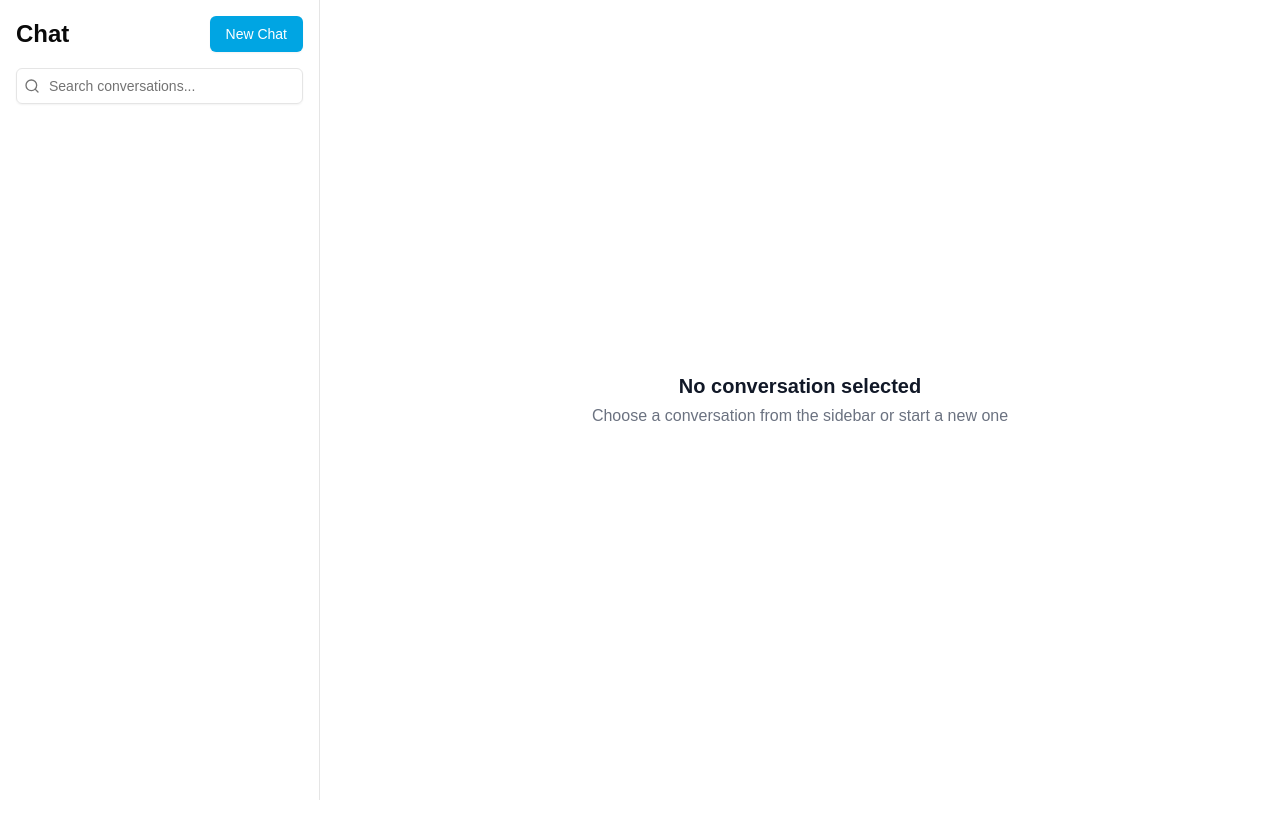
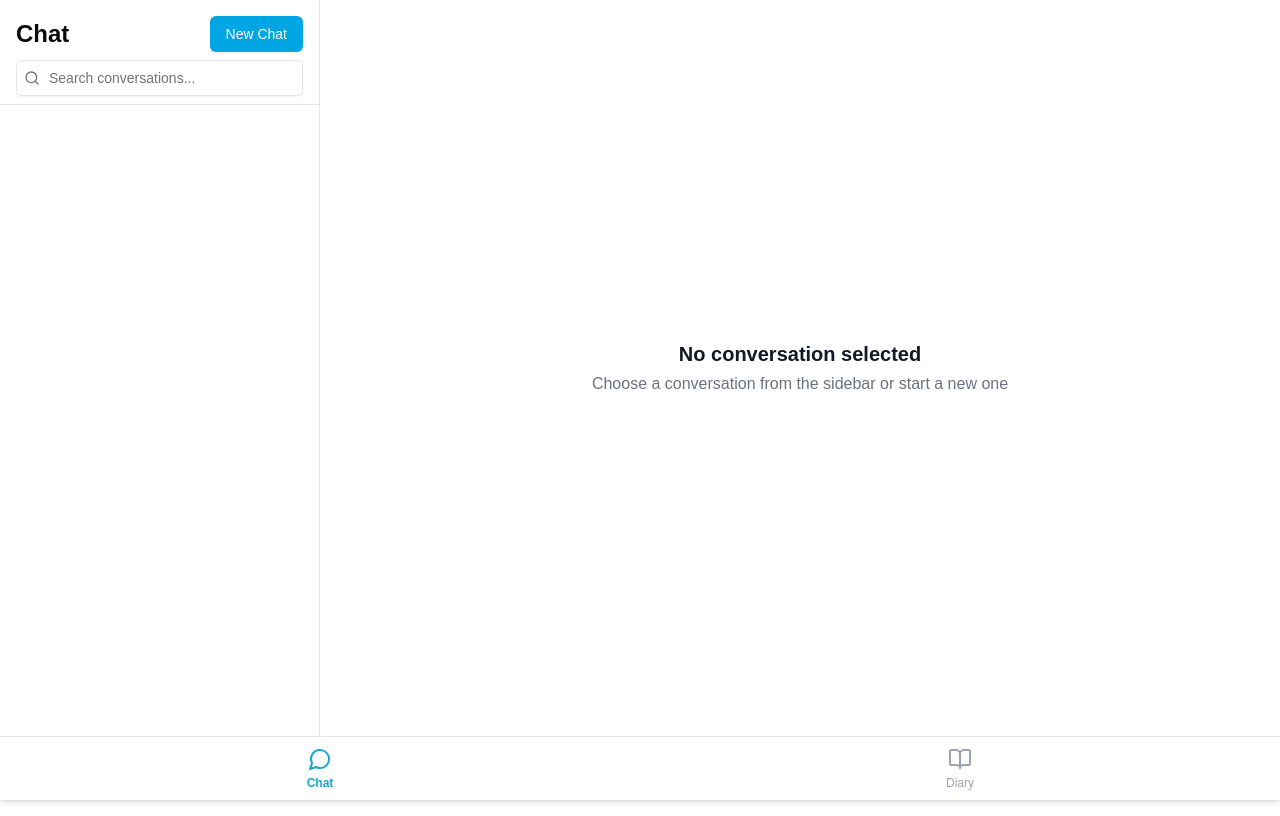
Before and after one commit to quihuynhlediem/Mindary-Frontend-FTECH, a Next.js app: page /chat in a window 1280 px wide. Built offline with nearby package versions, Linux system fonts and the light colour scheme.

Commit message:
Add Bottom Navigation and Route

```diff
--- a/app/chat/page.tsx
+++ b/app/chat/page.tsx
@@ -178,8 +178,8 @@ export default function ChatPage() {
     if (isMobile) {
         if (!currentConversation && !isCreatingChat) {
             return (
-                <div className="flex flex-col h-screen p-4 bg-background">
-                    <div className="flex items-center justify-between mb-4">
+                <div className="flex flex-col bg-background" style={{ height: 'calc(100vh - 4rem)' }}>
+                    <div className="flex items-center justify-between mb-4 p-4">
                         <h1 className="text-2xl font-bold">Chat</h1>
                         <Button
                             onClick={handleNewChat}
@@ -189,9 +189,8 @@ export default function ChatPage() {
                             New Chat
                         </Button>
                     </div>
-
-                    <div className="relative mb-4">
-                        <Search className="absolute left-2 top-1/2 transform -translate-y-1/2 h-4 w-4 text-muted-foreground" />
+                    <div className="relative mb-4 px-4">
+                        <Search className="absolute left-6 top-1/2 transform -translate-y-1/2 h-4 w-4 text-muted-foreground" />
                         <Input
                             placeholder="Search conversations..."
                             value={searchQuery}
@@ -199,8 +198,7 @@ export default function ChatPage() {
                             className="pl-8"
                         />
                     </div>
-
-                    <div className="flex-1 overflow-y-auto custom-scrollbar">
+                    <div className="flex-1 overflow-y-auto custom-scrollbar px-4 pb-4">
                         <ConversationList
                             conversations={filteredConversations}
                             currentConversation={currentConversation}
@@ -214,10 +212,9 @@ export default function ChatPage() {
                 </div>
             );
         }
-
         // Show chat area on mobile
         return (
-            <div className="flex flex-col h-screen bg-background">
+            <div className="flex flex-col bg-background" style={{ height: 'calc(100vh - 4rem)' }}>
                 <div className="flex items-center px-4 py-3 border-b bg-card/50 backdrop-blur">
                     <Button
                         variant="ghost"
@@ -231,7 +228,6 @@ export default function ChatPage() {
                         {isCreatingChat ? "New Chat" : currentConversation?.title}
                     </h1>
                 </div>
-
                 {isCreatingChat ? (
                     <div className="flex-1 flex flex-col items-center justify-center p-4">
                         <div className="w-full max-w-md space-y-4">
@@ -261,10 +257,10 @@ export default function ChatPage() {
 
     // Desktop view remains unchanged
     return (
-        <div className="flex h-screen w-full bg-background">
-            <div className="w-[340px] min-w-[260px] max-w-xs border-r bg-white/80 dark:bg-card/80 flex-shrink-0 flex flex-col h-full overflow-y-auto">
-                <div className="p-4 space-y-4">
-                    <div className="flex items-center justify-between">
+        <div className="flex w-full bg-background" style={{ height: 'calc(100vh - 4rem)' }}>
+            <div className="w-[340px] min-w-[260px] max-w-xs border-r bg-white/80 dark:bg-card/80 flex-shrink-0 flex flex-col h-full">
+                <div className="sticky top-0 z-10 bg-white/80 dark:bg-card/80 p-4 pb-2 border-b">
+                    <div className="flex items-center justify-between mb-2">
                         <h1 className="text-2xl font-bold">Chat</h1>
                         <Button
                             onClick={handleNewChat}
@@ -274,7 +270,6 @@ export default function ChatPage() {
                             New Chat
                         </Button>
                     </div>
-
                     <div className="relative">
                         <Search className="absolute left-2 top-1/2 transform -translate-y-1/2 h-4 w-4 text-muted-foreground" />
                         <Input
@@ -284,7 +279,8 @@ export default function ChatPage() {
                             className="pl-8"
                         />
                     </div>
-
+                </div>
+                <div className="flex-1 overflow-y-auto custom-scrollbar">
                     <ConversationList
                         conversations={filteredConversations}
                         currentConversation={currentConversation}
@@ -296,7 +292,6 @@ export default function ChatPage() {
                     />
                 </div>
             </div>
-
             <div className="flex-1 flex flex-col h-full overflow-hidden">
                 {isCreatingChat ? (
                     <div className="flex-1 flex flex-col items-center justify-center p-4">
--- a/app/layout.tsx
+++ b/app/layout.tsx
@@ -2,6 +2,7 @@ import type { Metadata } from "next";
 import { Geist, Geist_Mono } from "next/font/google";
 import { Toaster } from "@/components/ui/toaster"
 import "./globals.css";
+import BottomNav from "@/components/ui/BottomNav";
 
 const geistSans = Geist({
   variable: "--font-geist-sans",
@@ -28,9 +29,10 @@ export default function RootLayout({
       <body
         className={`${geistSans.variable} ${geistMono.variable} antialiased`}
       >
-        <main>
+        <main className="pb-20">
           {children}
         </main>
+        <BottomNav />
         <Toaster />
       </body>
     </html>
--- a/components/chat/ChatArea.tsx
+++ b/components/chat/ChatArea.tsx
@@ -205,7 +205,7 @@ export function ChatArea({ conversation, isMobile }: ChatAreaProps) {
     };
 
     return (
-        <div className={"flex flex-col h-full min-h-0 w-full bg-background/80" + (isMobile ? '' : ' p-0') + " rounded-xl shadow-lg overflow-hidden"} style={{ height: '100%' }}>
+        <div className={"flex flex-col min-h-0 w-full bg-background/80" + (isMobile ? '' : ' p-0') + " rounded-xl shadow-lg overflow-hidden"} style={{ height: 'calc(100vh - 4rem)' }}>
             <div className={isMobile ? "flex items-center justify-between flex-shrink-0 h-[56px] px-4 border-b bg-white/90" : "flex items-center justify-between flex-shrink-0 h-[72px] px-8 border-b"} style={{ minHeight: isMobile ? '56px' : '72px' }}>
                 <div className="flex items-center gap-2 flex-1">
                     {isEditingTitle ? (
--- a/components/chat/ConversationList.tsx
+++ b/components/chat/ConversationList.tsx
@@ -1,6 +1,6 @@
 import { Conversation } from '@/app/types/chat';
 import { format } from 'date-fns';
-import { Trash2 } from 'lucide-react';
+import { Trash2, HeartHandshake } from 'lucide-react';
 import { useState, useMemo } from 'react';
 import { ConfirmationDialog } from '../ui/confirmation-dialog';
 import { cn } from '@/lib/utils';
@@ -44,28 +44,29 @@ export function ConversationList({
 
     return (
         <>
-            <div className="space-y-1">
+            <div className="space-y-3">
                 {sortedConversations.map((conversation) => (
                     <div
                         key={conversation.id}
                         className={cn(
-                            "group p-3 rounded-lg cursor-pointer transition-colors",
-                            "hover:bg-[#7EC8D3]/10",
+                            "group flex items-center gap-3 p-4 rounded-xl cursor-pointer transition-all bg-white shadow-sm border border-transparent hover:border-gradient-to-r hover:from-[#19A7CE]/30 hover:to-[#7EC8D3]/30 hover:shadow-lg",
                             currentConversation?.id === conversation.id
-                                ? "bg-[#7EC8D3]/10 border border-[#7EC8D3]/20"
-                                : "hover:border hover:border-[#7EC8D3]/20"
+                                ? "border-2 border-gradient-to-r from-[#19A7CE] to-[#7EC8D3] bg-gradient-to-r from-[#eaf7fa] to-[#f4fafd] shadow-lg"
+                                : ""
                         )}
                         onClick={() => onSelect(conversation)}
                     >
-                        <div className="flex justify-between items-start">
+                        <div className="flex-shrink-0 w-10 h-10 rounded-full bg-gradient-to-br from-[#19A7CE] to-[#7EC8D3] flex items-center justify-center">
+                            <HeartHandshake className="w-6 h-6 text-white" />
+                        </div>
                         <div className="flex-1 min-w-0">
-                                <div className="font-medium text-[#212429] truncate">
+                            <div className="font-semibold text-[#212429] truncate text-base">
                                 {conversation.title}
                             </div>
-                                <div className="text-sm text-gray-500 truncate">
+                            <div className="text-sm text-gray-500 truncate mt-0.5">
                                 {conversation.lastMessage}
                             </div>
-                                <div className="text-xs text-gray-400">
+                            <div className="text-xs text-gray-400 mt-0.5">
                                 {format(new Date(conversation.lastMessageAt), 'MMM d, h:mm a')}
                             </div>
                         </div>
@@ -75,15 +76,14 @@ export function ConversationList({
                                 setDeleteDialog({ open: true, conversation });
                             }}
                             className={cn(
-                                    "p-1 rounded transition-all",
+                                "ml-2 p-1 rounded-full transition-all hover:bg-[#F784AD]/10",
                                 isMobile
-                                        ? "opacity-100 bg-[#F784AD]/10"
-                                        : "opacity-0 group-hover:opacity-100 hover:bg-[#F784AD]/10"
+                                    ? "opacity-100"
+                                    : "opacity-0 group-hover:opacity-100"
                             )}
                         >
                             <Trash2 className="w-4 h-4 text-[#F784AD]" />
                         </button>
-                        </div>
                     </div>
                 ))}
             </div>
--- a/components/chat/MessageList.tsx
+++ b/components/chat/MessageList.tsx
@@ -8,7 +8,7 @@ interface MessageListProps {
 
 export function MessageList({ messages }: MessageListProps) {
     return (
-        <div className="chat-messages">
+        <div className="flex flex-col space-y-4">
             {messages.map((message) => (
                 <div
                     key={message.id}
--- /dev/null
+++ b/components/ui/BottomNav.tsx
@@ -0,0 +1,21 @@
+"use client";
+import Link from 'next/link';
+import { useRouter } from 'next/navigation';
+import { usePathname } from 'next/navigation';
+import { MessageCircle, BookOpen } from 'lucide-react';
+
+export default function BottomNav() {
+    const pathname = usePathname();
+    return (
+        <nav className="fixed bottom-0 left-0 right-0 z-50 bg-white border-t flex justify-around items-center h-16 shadow-md">
+            <Link href="/chat" className="flex flex-col items-center justify-center flex-1">
+                <MessageCircle className={`h-6 w-6 ${pathname.startsWith('/chat') ? 'text-[#19A7CE]' : 'text-gray-400'}`} />
+                <span className={`text-xs mt-1 ${pathname.startsWith('/chat') ? 'text-[#19A7CE] font-semibold' : 'text-gray-400'}`}>Chat</span>
+            </Link>
+            <Link href="/diary" className="flex flex-col items-center justify-center flex-1">
+                <BookOpen className={`h-6 w-6 ${pathname.startsWith('/diary') ? 'text-[#19A7CE]' : 'text-gray-400'}`} />
+                <span className={`text-xs mt-1 ${pathname.startsWith('/diary') ? 'text-[#19A7CE] font-semibold' : 'text-gray-400'}`}>Diary</span>
+            </Link>
+        </nav>
+    );
+}
```
Lines whose indentation alone changed are shown as unchanged.
